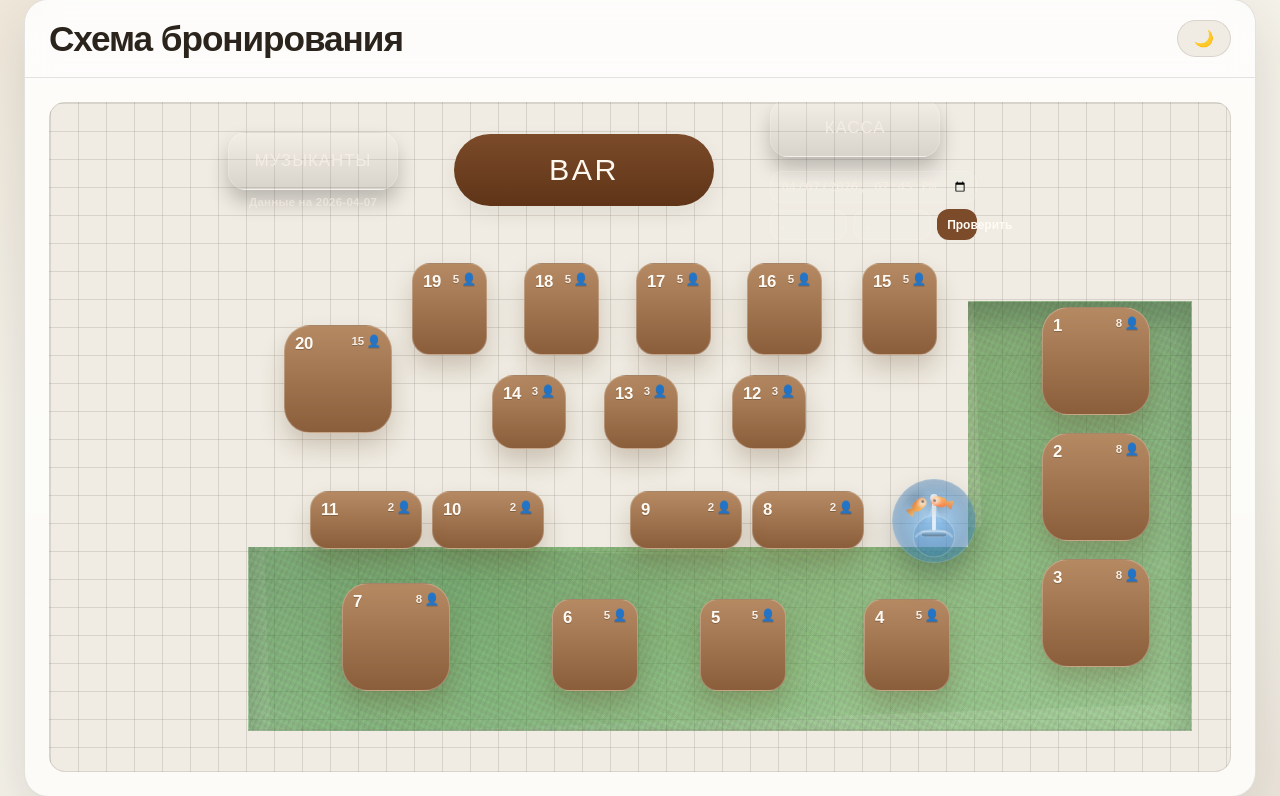
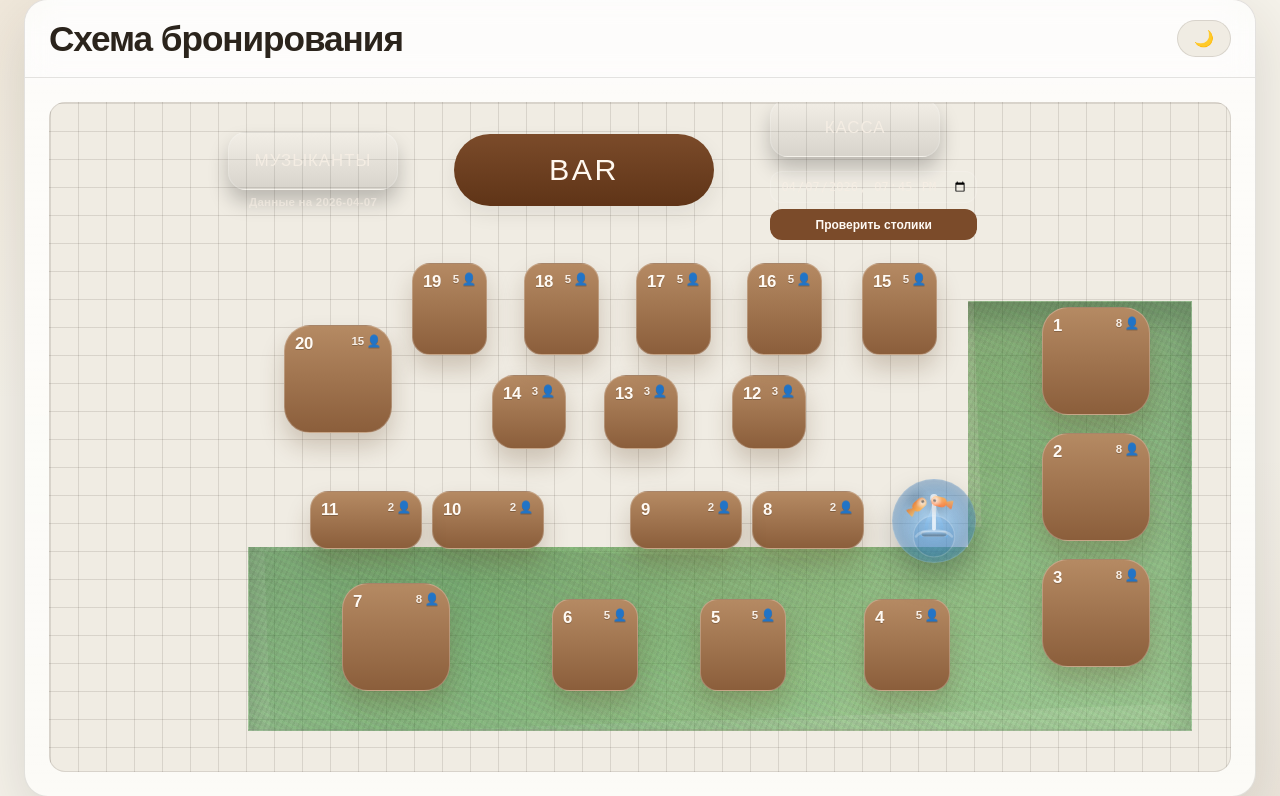
Before and after one commit to zapleoceo/veranda_my, a PHP site: page /TableReservation.php in a window 1280 px wide. Shown: the part 25-821 px from the top of the page. Run offline with PHP 8.4, Linux system fonts and the light colour scheme; data that the repository does not hold is empty; some libraries are stand-ins or nearby versions; some web fonts are replaced.

Commit message:
TableReservation: simplify cash controls (fixed guests=1, duration=2h)

```diff
--- a/TableReservation.php
+++ b/TableReservation.php
@@ -939,8 +939,7 @@ if (($_GET['ajax'] ?? '') === 'submit_booking') {
       gap: 6px;
       margin-top: 8px;
     }
-    .cash-controls input[type="datetime-local"],
-    .cash-controls input[type="number"] {
+    .cash-controls input[type="datetime-local"] {
       width: 100%;
       border-radius: 12px;
       border: 1px solid rgba(255,255,255,0.14);
@@ -951,14 +950,6 @@ if (($_GET['ajax'] ?? '') === 'submit_booking') {
       outline: none;
     }
     .cash-controls input[type="datetime-local"] { padding-left: 0.6rem; background-image: none; }
-    .cash-controls input[type="number"] { padding-left: 0.6rem; background-image: none; }
-    .cash-row {
-      display: flex;
-      gap: 6px;
-      align-items: center;
-    }
-    .cash-row .dur { width: 62px; }
-    .cash-row .gst { width: 58px; }
     .cash-controls .btn {
       padding: 0.52rem 0.65rem;
       font-size: 12px;
@@ -1284,7 +1275,6 @@ if (($_GET['ajax'] ?? '') === 'submit_booking') {
       margin-top: var(--space-3);
     }
     .guest-label { flex: 0 0 40%; }
-    #resGuests { width: 100%; }
     #checkBtn { flex: 1 1 auto; }
     @media (max-width: 520px) {
       .guest-row { flex-direction: column; align-items: stretch; }
@@ -1470,11 +1460,7 @@ if (($_GET['ajax'] ?? '') === 'submit_booking') {
                 <div class="side-station">Касса</div>
                 <div class="cash-controls">
                   <input type="datetime-local" id="resDate" aria-label="Дата и время">
-                  <div class="cash-row">
-                    <input class="dur" type="number" id="resDuration" min="0.5" max="12" step="0.5" value="2" aria-label="Длительность (ч)">
-                    <input class="gst" type="number" id="resGuests" min="1" max="30" placeholder="1" value="1" aria-label="Гостей">
-                    <button class="btn btn-primary" id="checkBtn" type="button">Проверить</button>
-                  </div>
+                  <button class="btn btn-primary" id="checkBtn" type="button">Проверить столики</button>
                 </div>
               </div>
             </div>
@@ -1605,11 +1591,7 @@ if (($_GET['ajax'] ?? '') === 'submit_booking') {
       const today = new Date();
       const todayStr = today.getFullYear() + '-' + String(today.getMonth() + 1).padStart(2, '0') + '-' + String(today.getDate()).padStart(2, '0');
       const isToday = day === todayStr;
-      const durMin = (() => {
-        if (!resDuration) return 120;
-        const v = Number(resDuration.value || 2);
-        return isFinite(v) && v > 0 ? Math.max(30, Math.round(v * 60)) : 120;
-      })();
+      const durMin = 120;
 
       const byTable = {};
       list.forEach((it) => {
@@ -1668,8 +1650,6 @@ if (($_GET['ajax'] ?? '') === 'submit_booking') {
       });
     };
     const resDate = document.getElementById('resDate');
-    const resGuests = document.getElementById('resGuests');
-    const resDuration = document.getElementById('resDuration');
     const checkBtn = document.getElementById('checkBtn');
     const resultText = document.getElementById('resultText');
     const selectedTableEl = document.getElementById('selectedTable');
@@ -1893,8 +1873,7 @@ if (($_GET['ajax'] ?? '') === 'submit_booking') {
       const ps = parseSel(current.dtRaw);
       const ranges = Array.isArray(lastReservationsByTable[String(tableNum)]) ? lastReservationsByTable[String(tableNum)] : [];
       if (ps && ranges.length) {
-        const durMin = current && current.durationHours ? Math.max(30, Math.round(Number(current.durationHours) * 60)) : 120;
-        const selEnd = ps.selMin + durMin;
+        const selEnd = ps.selMin + 120;
         const overlaps = ranges.some(([s, e]) => s < selEnd && e > ps.selMin);
         if (overlaps) {
           const txt = ranges.slice(0, 2).map(([s, e]) => fmtMin(s) + '-' + fmtMin(e)).join(' · ');
@@ -1976,18 +1955,9 @@ if (($_GET['ajax'] ?? '') === 'submit_booking') {
 
     const getCurrentRequest = () => {
       const dtRaw = resDate ? String(resDate.value || '').trim() : '';
-      const guestsStr = resGuests ? String(resGuests.value || '').trim() : '';
-      const durStr = resDuration ? String(resDuration.value || '').trim() : '';
       if (!dtRaw) return null;
-      if (!guestsStr) return null;
-      const guestsRaw = Number(guestsStr);
-      const guests = isFinite(guestsRaw) && guestsRaw > 0 ? Math.floor(guestsRaw) : null;
-      if (guests == null) return null;
-      const durRaw = durStr ? Number(durStr) : 2;
-      const durH = isFinite(durRaw) && durRaw > 0 ? durRaw : 2;
-      const durationSec = Math.max(1800, Math.round(durH * 3600));
       const dt = dtRaw.replace('T', ' ') + ':00';
-      return { dt, guests, dtRaw, durationSec, durationHours: durH };
+      return { dt, guests: 1, dtRaw, durationSec: 7200, durationHours: 2 };
     };
 
     const invalidateLast = () => {
@@ -2030,9 +2000,7 @@ if (($_GET['ajax'] ?? '') === 'submit_booking') {
             setOutput({ ok: false, error: 'Выбери дату и время' });
             return;
           }
-          setStatus('');
-          setOutput({ ok: false, error: 'Укажи кол-во гостей' });
-          if (resGuests) { resGuests.focus(); resGuests.scrollIntoView({ block: 'center', behavior: 'smooth' }); }
+          setOutput({ ok: false, error: 'Выбери дату и время' });
           return;
         }
 
@@ -2059,7 +2027,6 @@ if (($_GET['ajax'] ?? '') === 'submit_booking') {
           if (!ok) {
             selectedTableNum = '';
             setOutput('Исправь кол-во гостей и выбери столик снова.');
-            if (resGuests) { resGuests.focus(); resGuests.scrollIntoView({ block: 'center', behavior: 'smooth' }); }
             return;
           }
         }
@@ -2072,7 +2039,6 @@ if (($_GET['ajax'] ?? '') === 'submit_booking') {
     const initDate = () => {
       if (!resDate) return;
       resDate.value = defaultResDateLocal || '';
-      if (resGuests) resGuests.value = '1';
       setBusyLabel(String(resDate.value || '').slice(0, 10));
       clearReservationsOnTables();
     };
@@ -2089,7 +2055,7 @@ if (($_GET['ajax'] ?? '') === 'submit_booking') {
       const current = getCurrentRequest();
       if (!current) {
         if (!resDate || !String(resDate.value || '').trim()) setOutput({ ok: false, error: 'Выбери дату и время' });
-        else setOutput({ ok: false, error: 'Укажи кол-во гостей' });
+        else setOutput({ ok: false, error: 'Выбери дату и время' });
         return;
       }
 
@@ -2172,14 +2138,10 @@ if (($_GET['ajax'] ?? '') === 'submit_booking') {
       resDate.addEventListener('input', () => { syncSteps(); invalidateLast(); setBusyLabel(String(resDate.value || '').slice(0, 10)); });
       resDate.addEventListener('change', () => { syncSteps(); invalidateLast(); setBusyLabel(String(resDate.value || '').slice(0, 10)); loadFree(true).catch(() => null); });
     }
-    if (resGuests) {
-      resGuests.addEventListener('input', invalidateLast);
-      resGuests.addEventListener('change', invalidateLast);
-    }
     if (resDate && String(resDate.value || '').trim()) {
-      if (resGuests && String(resGuests.value || '').trim()) loadFree(true).catch(() => null);
-    }
-    setOutput('Выбери дату. Потом укажи гостей и нажми "Проверить". После этого кликай по столам.');
+      loadFree(true).catch(() => null);
+    }
+    setOutput('Выбери дату и нажми "Проверить столики". Потом кликай по столам.');
   </script>
 </body>
 </html>
```
